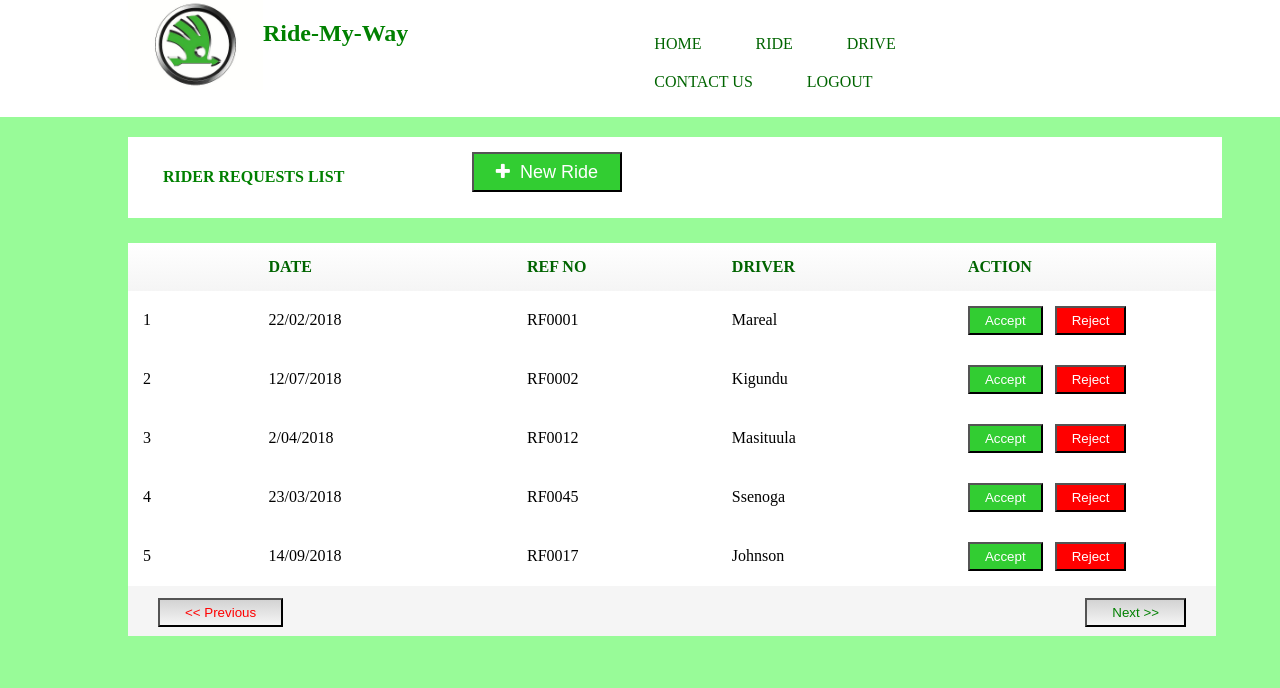
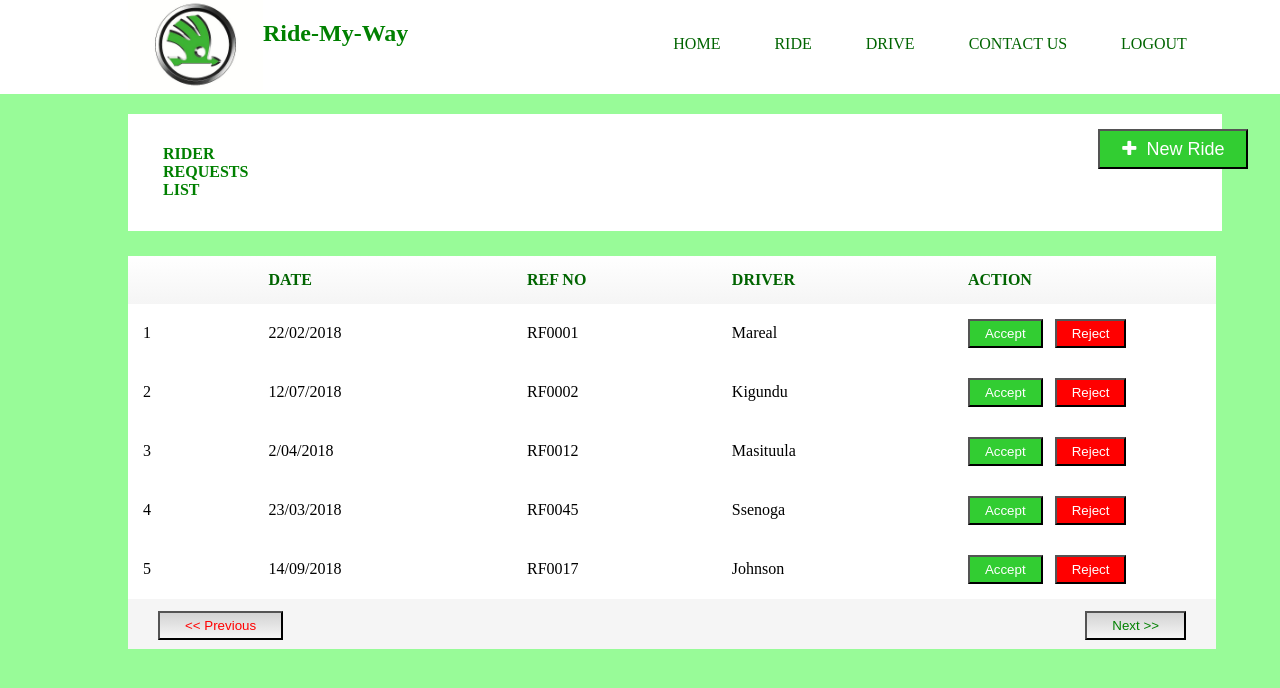
Before and after one commit to marthamareal/ride-my-way, a plain HTML site: page UI/request-list.html in a window 1280 px wide. Drawn offline with Linux system fonts and the light colour scheme.

Commit message:
Modify styles and put valid links

```diff
--- a/UI/Css/style.css
+++ b/UI/Css/style.css
@@ -133,7 +133,7 @@ label{
 }
 
 .menu ul{
-    margin-left: 30%;
+    margin-left: 200px;
     margin-top: 25px;
 }
 .menu ul li{
@@ -201,7 +201,7 @@ th, td {
     height: 40px;
     font-size: large;
     color: white;
-    margin-left: 85%;
+    margin-left: 850px;
     margin-top: 5px;
     /*border-radius: 50px;*/
     padding: 5px 10px;
--- a/UI/request-list.html
+++ b/UI/request-list.html
@@ -9,10 +9,10 @@
 <body>
 
 <div class="menu">
-    <div class="app-profile">
+    <a href="index.html"> <div class="app-profile">
         <img src="images/logo.jpg" id="menu-logo">
         <h2>Ride-My-Way</h2>
-    </div>
+   </div></a>
 <div class="menu-list">
     <ul>
         <li> <a href="user-profile.html">HOME</a></li>
```
Also changed, not shown: UI/create-ride.html (+2 -2 lines), UI/index.html (+4 -13 lines), UI/login.html (+2 -2 lines), UI/ride-offer-list.html (+2 -2 lines), UI/show-ride.html (+2 -2 lines), UI/signup.html (+2 -2 lines), UI/user-profile.html (+2 -2 lines).
